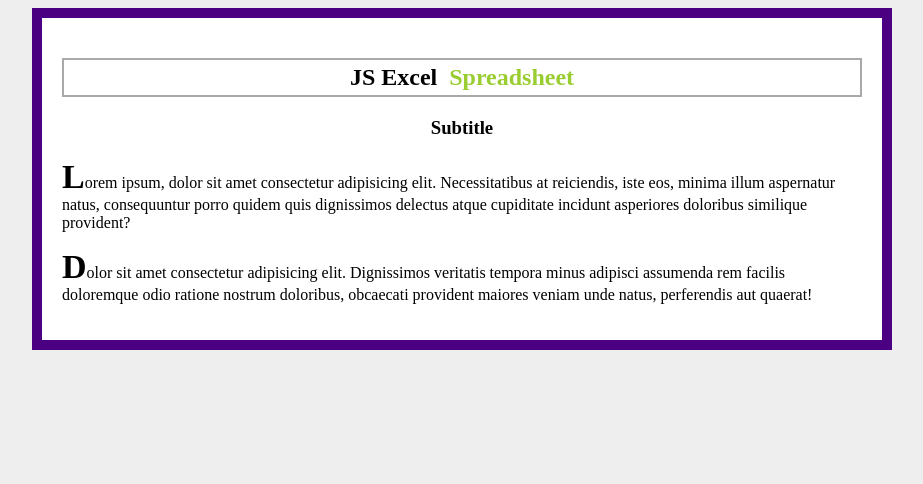
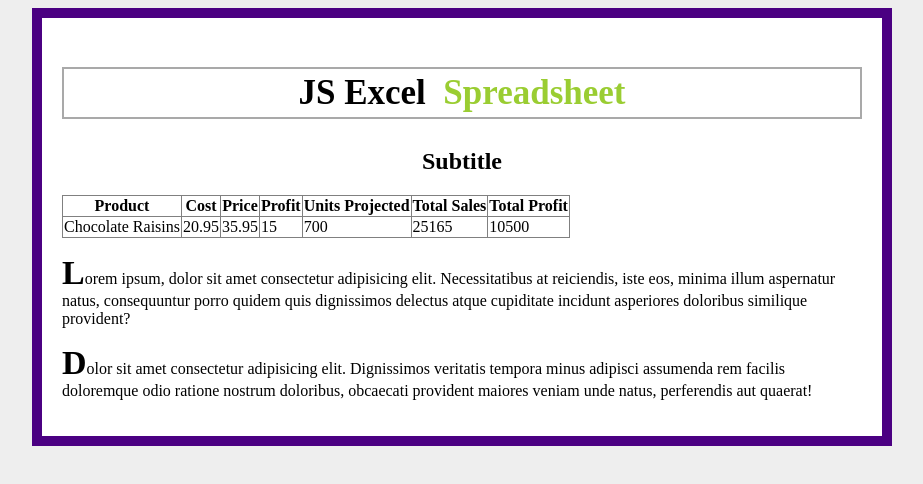
Before and after one commit to Kott1sal/excel_project, a plain HTML site: page index.html in a window 1280 px wide. Shown: the whole page, without its empty margins (178-1101 px from the left). Drawn offline with Linux system fonts and the light colour scheme.

Commit message:
[ STEP 07 ] Basic table content and border styling

```diff
--- a/index.html
+++ b/index.html
@@ -6,13 +6,16 @@
     <meta http-equiv="X-UA-Compatible" content="ie=edge">
     <title>JS Excel</title>
     <style>
+        h1 {font-size: 35px;}
         body {
             background-color: #eee;
         }
         section.container {border: 10px solid indigo; padding: 20px; max-width: 800px;  margin: 0 auto; background-color: #fff; box-shadow: 10px 10px 20px rgba(0, 0, 0, 0,3)}
         #title-part {color: yellowgreen;}
         .capital {font-weight: bolder; font-size: 34px}
-        h1, h3{text-align: center;}
+        h1, h2{text-align: center;}
+        th, td {border: 1px solid gray;}
+        table {border-collapse: collapse;}
 
     </style>
 </head>
@@ -21,7 +24,34 @@
     <section class="container">
 
         <h1 style="border: 2px solid darkgrey; padding: 4px;">JS Excel &nbsp;<span id="title-part">Spreadsheet</span></h1>
-        <h3>Subtitle</h3>
+        <h2>Subtitle</h2>
+
+        <table>
+            <thead>
+                <tr>
+                    <th>Product</th>
+                    <!--th*6-->
+                    <th>Cost</th>
+                    <th>Price</th>
+                    <th>Profit</th>
+                    <th>Units Projected</th>
+                    <th>Total Sales</th>
+                    <th>Total Profit</th>
+                </tr>
+            </thead>
+            <tbody>
+                <tr>
+                    <td>Chocolate Raisins</td>
+                    <td>20.95</td>
+                    <td>35.95</td>
+                    <td>15</td>
+                    <td>700</td>
+                    <td>25165</td>
+                    <td>10500</td>
+                </tr>
+            </tbody>
+        </table>
+
         <p><span class="capital">L</span>orem ipsum, dolor sit amet consectetur adipisicing elit. Necessitatibus at reiciendis, iste eos, minima illum aspernatur natus, consequuntur porro quidem quis dignissimos delectus atque cupiditate incidunt asperiores doloribus similique provident?</p>
         <p><span class="capital">D</span>olor sit amet consectetur adipisicing elit. Dignissimos veritatis tempora minus adipisci assumenda rem facilis doloremque odio ratione nostrum doloribus, obcaecati provident maiores veniam unde natus, perferendis aut quaerat!</p>
     </section>
```
